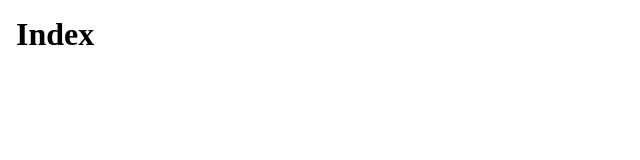
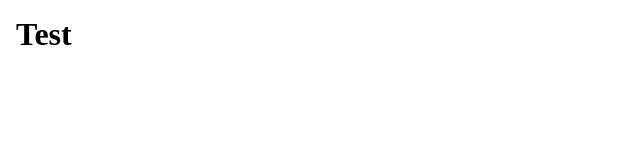
Before and after one commit to isaiahnoelsalazar/test-website, a plain HTML site: page index.html in a window 1280 px wide. Shown: the full height of the page, 0-640 px from the left. Drawn offline with Linux system fonts and the light colour scheme.

Commit message:
update: renamed heading

```diff
--- a/index.html
+++ b/index.html
@@ -18,6 +18,6 @@
         </style>
     </head>
     <body>
-        <h1>Index</h1>
+        <h1>Test</h1>
     </body>
 </html>
```
